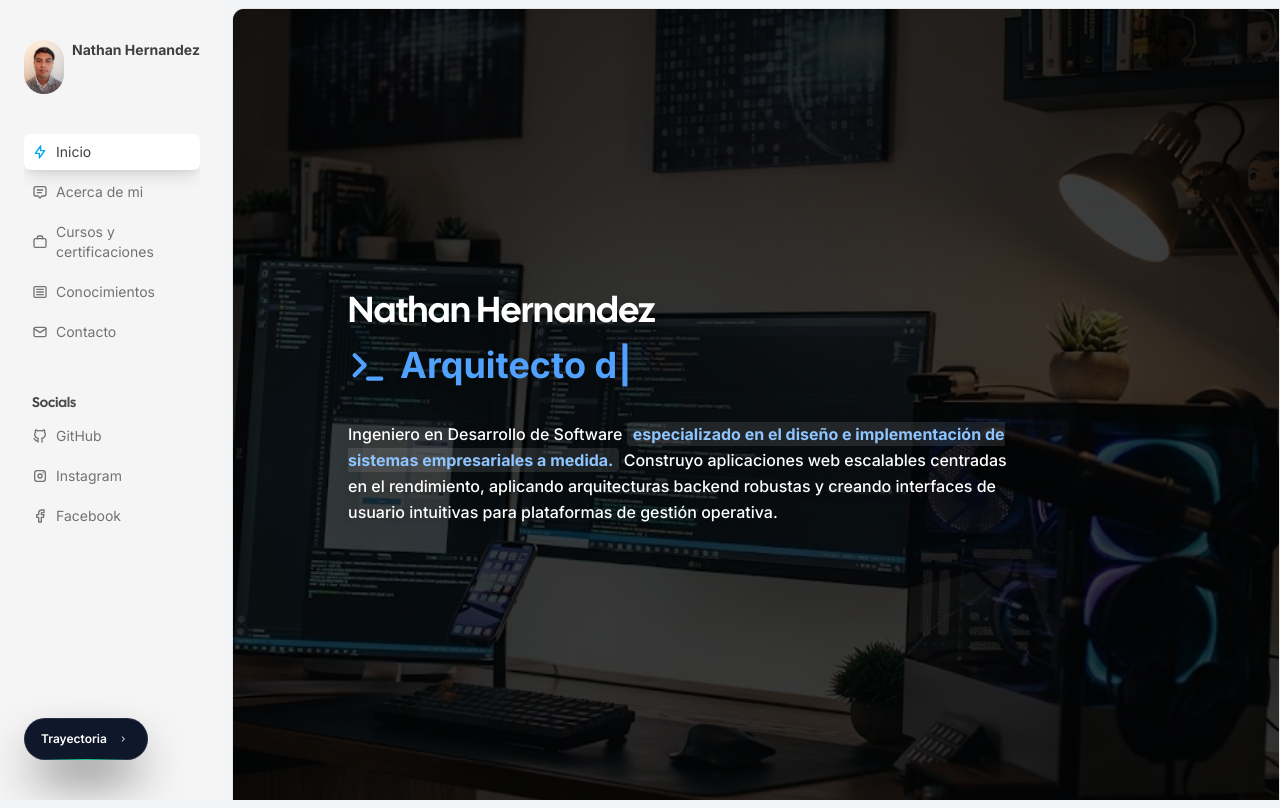
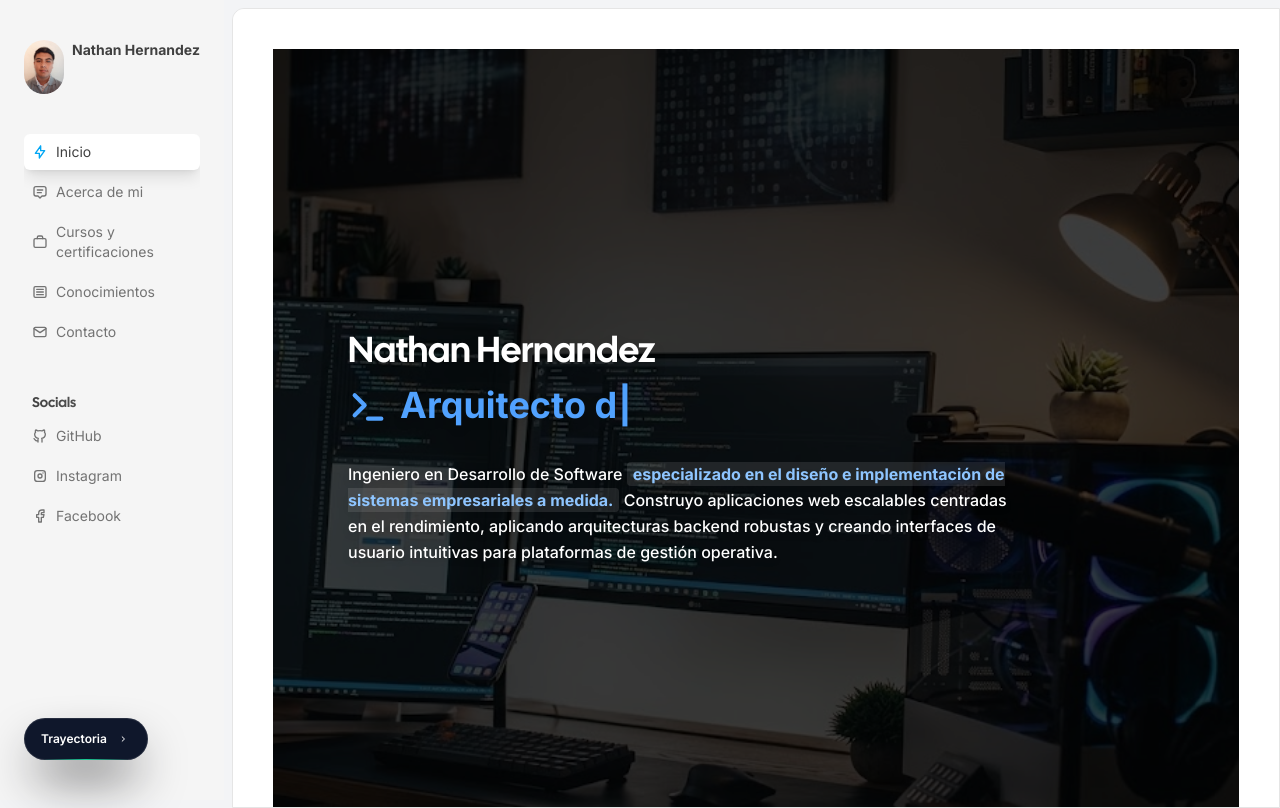
Before and after one commit to neitan-02/neitan-02.github.io, a Next.js app: page / in a window 1280 px wide. Built offline with nearby package versions, Linux system fonts and the light colour scheme.

Commit message:
fix: se agrega adaptacion para cualqueir navgacion

```diff
--- a/src/app/layout.tsx
+++ b/src/app/layout.tsx
@@ -26,12 +26,12 @@ export default function RootLayout({
       <body
         className={twMerge(
           inter.className,
-          "flex antialiased h-screen overflow-hidden bg-gray-100"
+          "flex flex-col lg:flex-row min-h-screen lg:h-screen lg:overflow-hidden bg-gray-100 overflow-x-hidden"
         )}
       >
         <Sidebar />
-        <div className="lg:pl-2 lg:pt-2 bg-gray-100 flex-1 overflow-y-auto">
-          <div className="flex-1 bg-white min-h-screen lg:rounded-tl-xl border border-transparent lg:border-neutral-200 overflow-y-auto">
+        <div className="flex-1 bg-gray-100 lg:pl-2 lg:pt-2 min-w-0 flex flex-col">
+          <div className="flex-1 bg-white min-h-screen lg:rounded-tl-xl border border-transparent lg:border-neutral-200 overflow-y-auto px-4 sm:px-8 py-6 lg:p-10">
             {children}
             <Footer />
           </div>
```
